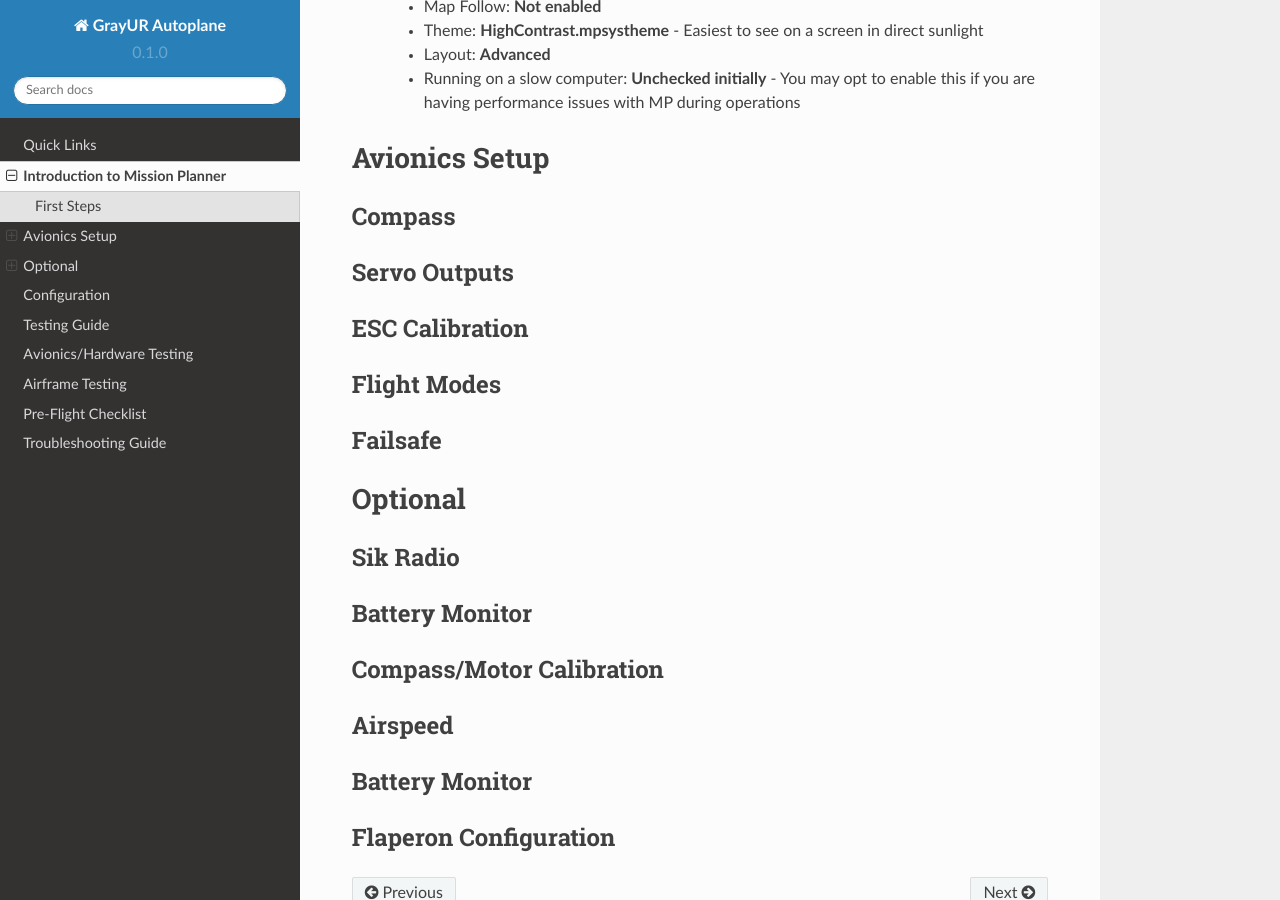
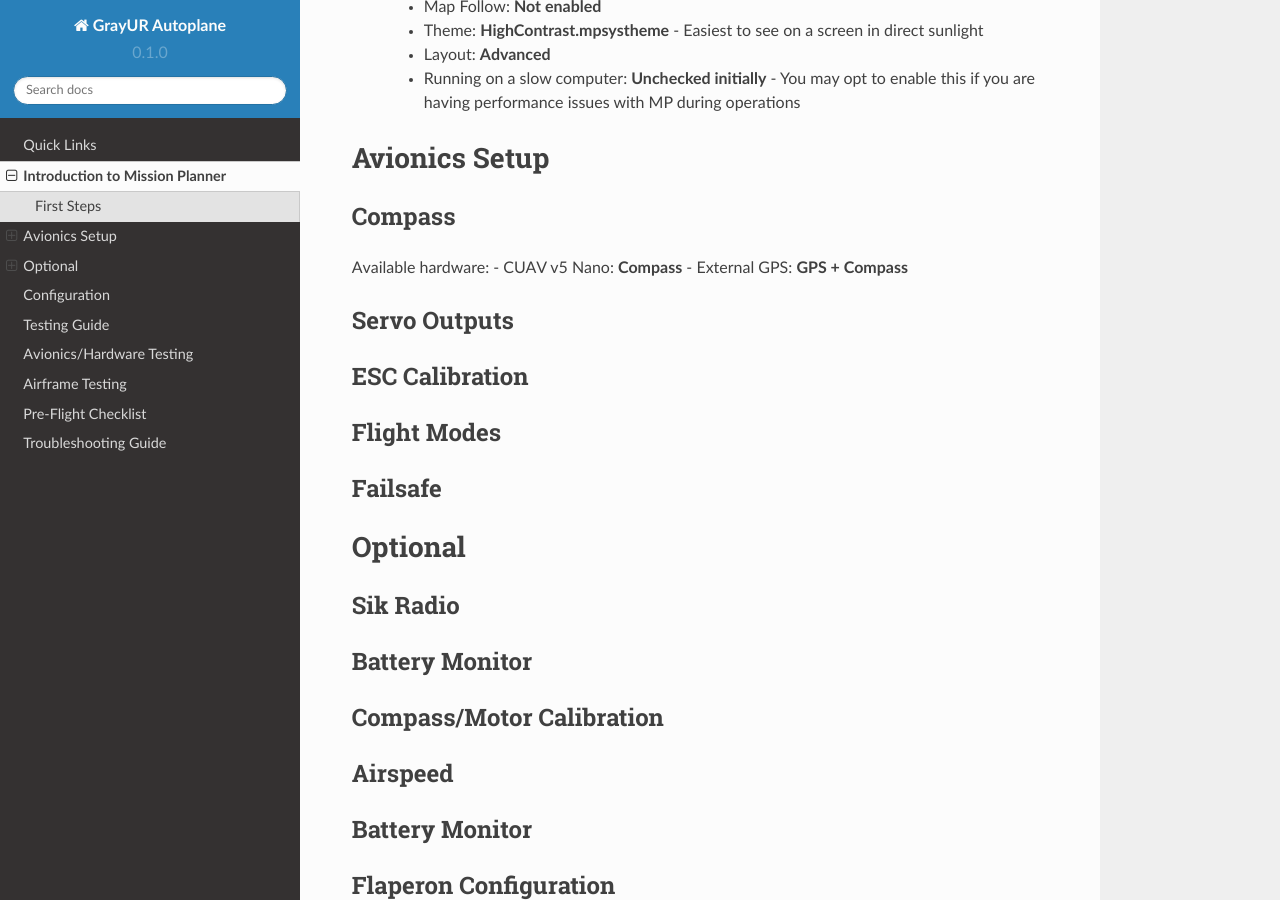
Before and after one commit to ben20vt/GrayUR-AutoPlane, a Sphinx documentation site: the page built from docs/source/mission_planner.rst, in a window 1280 px wide and 900 px high, scrolled down 641 px. Built offline with Sphinx 7.4.7 and the Read the Docs theme 2.0.0, drawn with Linux system fonts in a browser that asks for light colours.

Commit message:
Update mission_planner.rst

```diff
--- a/docs/source/mission_planner.rst
+++ b/docs/source/mission_planner.rst
@@ -33,10 +33,17 @@ Avionics Setup
 
 Compass
 -------
+Available hardware:
+- CUAV v5 Nano: **Compass**
+- External GPS: **GPS + Compass**
+
+
 
 .. _servo-outputs:
 Servo Outputs
 -------------
+
+
 
 ESC Calibration
 ---------------
```
